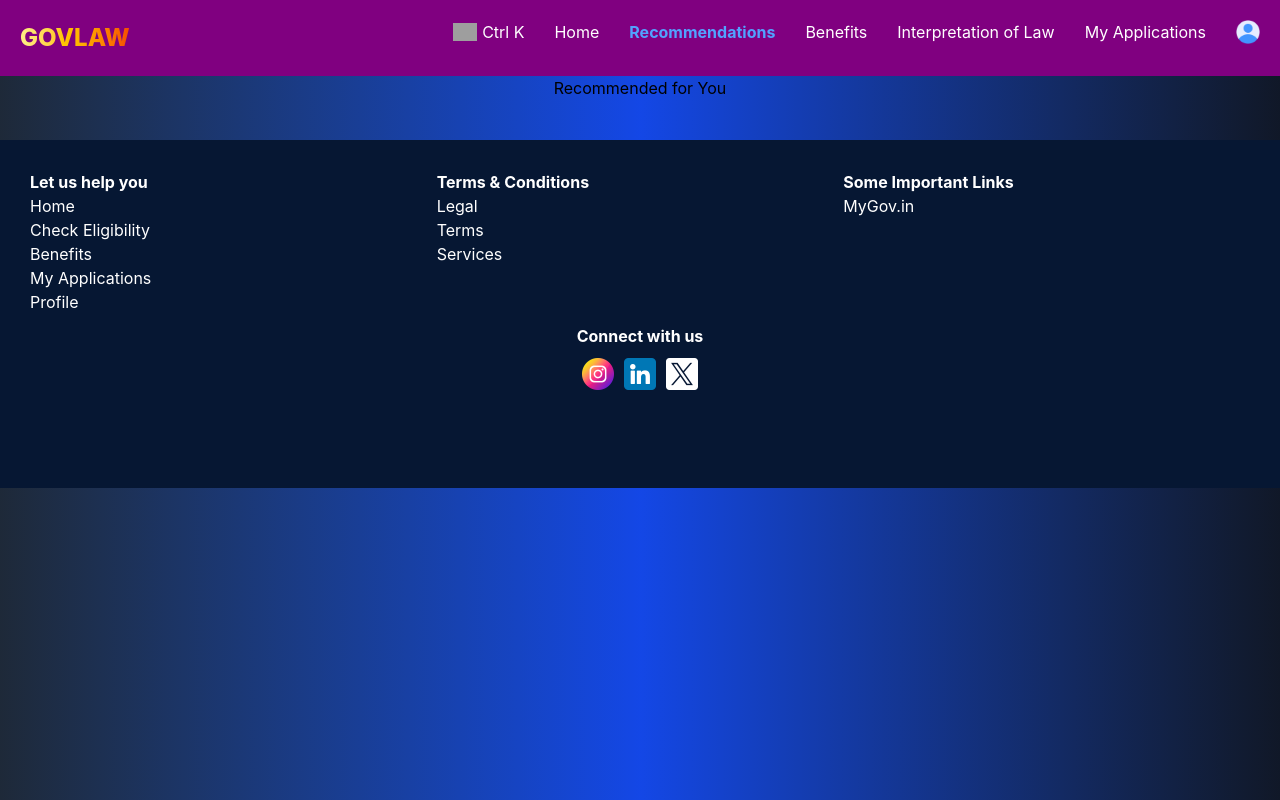
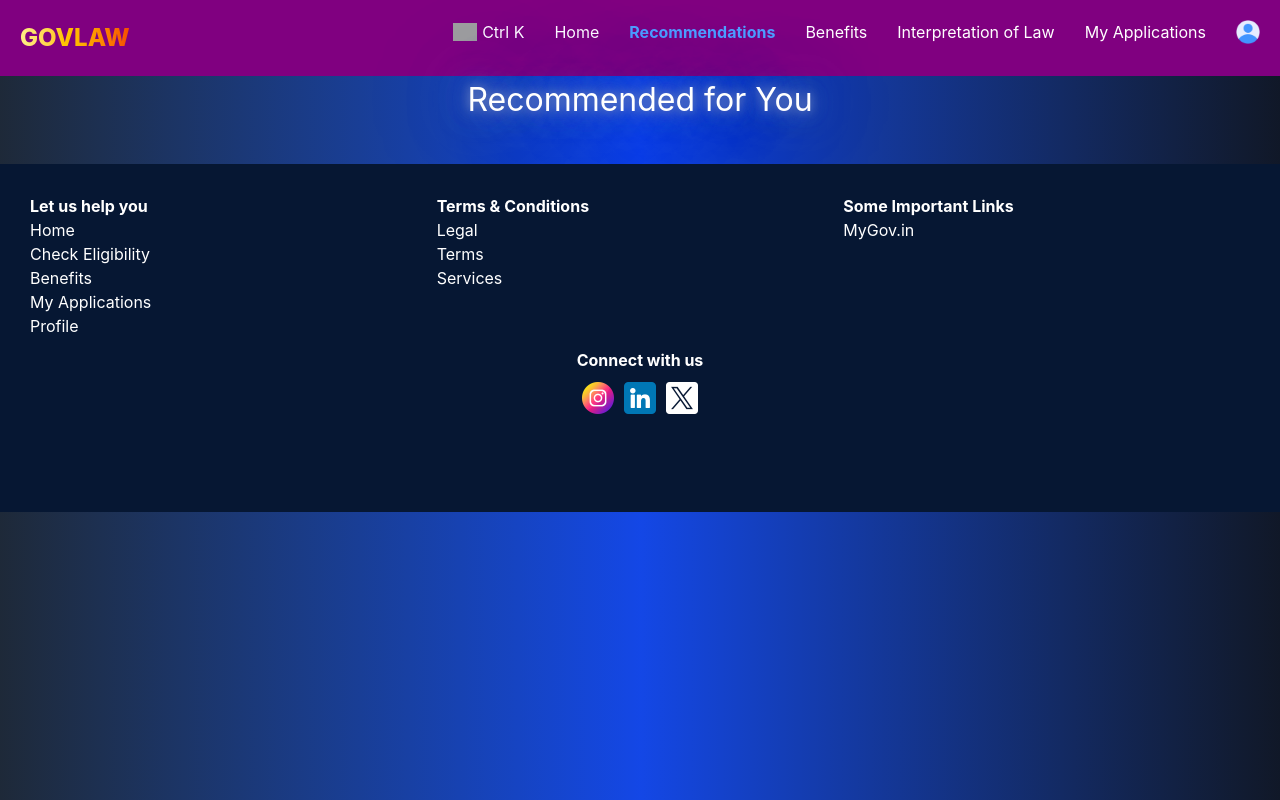
Before and after one commit to muditbansal980/Zyndhackathon, a React (Create React App) app in the folder frontend/: page /Recommendations in a window 1280 px wide. Built offline with nearby package versions, Linux system fonts and the light colour scheme; grey boxes are pictures that could not be loaded.

Commit message:
changed classs name

```diff
--- a/frontend/src/css/checkeligibility.css
+++ b/frontend/src/css/checkeligibility.css
@@ -1,5 +1,5 @@
 
-.check-eligibility {
+.recommendations {
     font-size: 2rem;
     color: #fff;
     text-shadow: 0 0 5px #ff005e, 0 0 10px #ff005e, 0 0 20px #ff005e, 0 0 40px #ff005e, 0 0 80px #ff005e;
```
